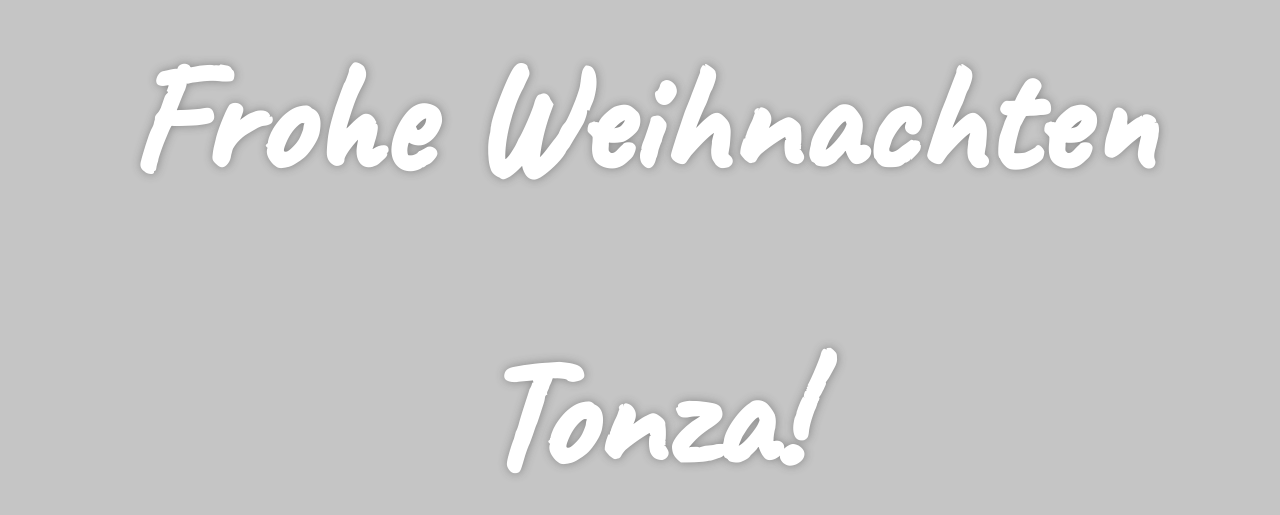
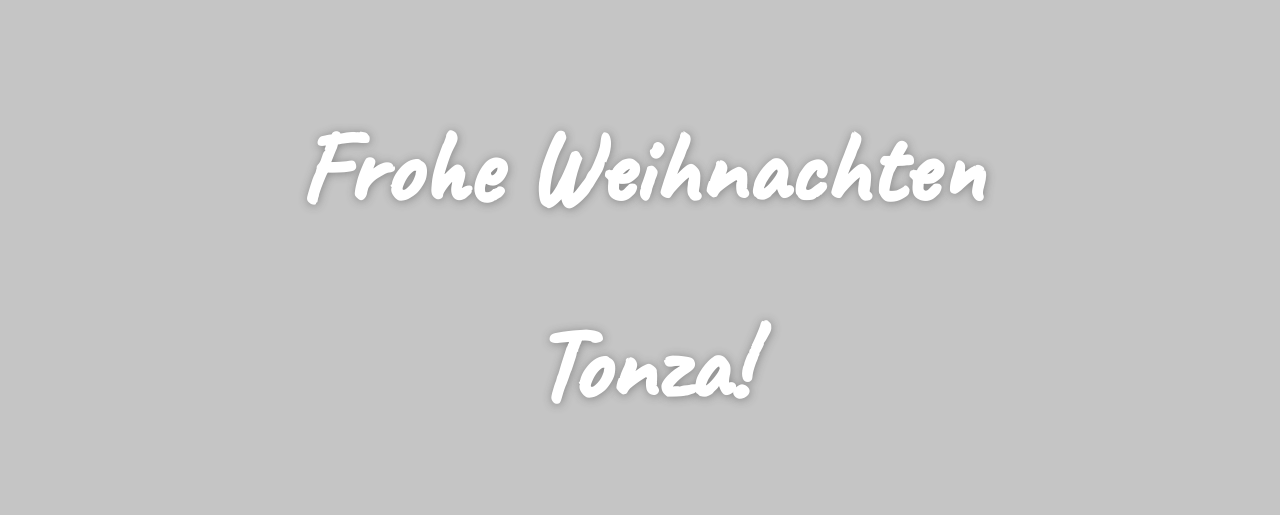
Before and after one commit to x0x1x0/onkeltomhp, a plain HTML site: page index.html in a window 1280 px wide. Shown: the part 133-648 px from the top of the page. Drawn offline with Linux system fonts and the light colour scheme; a web font is replaced by a local one.

Commit message:
change fontsize

```diff
--- a/styles.css
+++ b/styles.css
@@ -20,9 +20,10 @@ h1 {text-align: center;
 
 .hovergrow {
     text-shadow: 0.5px 0.5px 10px #3a3a3a72;
-    font-size: 12vw;
+    font-size: 8vw;
     transition: transform 1s;
     white-space: nowrap;
+    max-width: 1000px;
     font-family: 'Caveat', cursive;
 
 }
```
